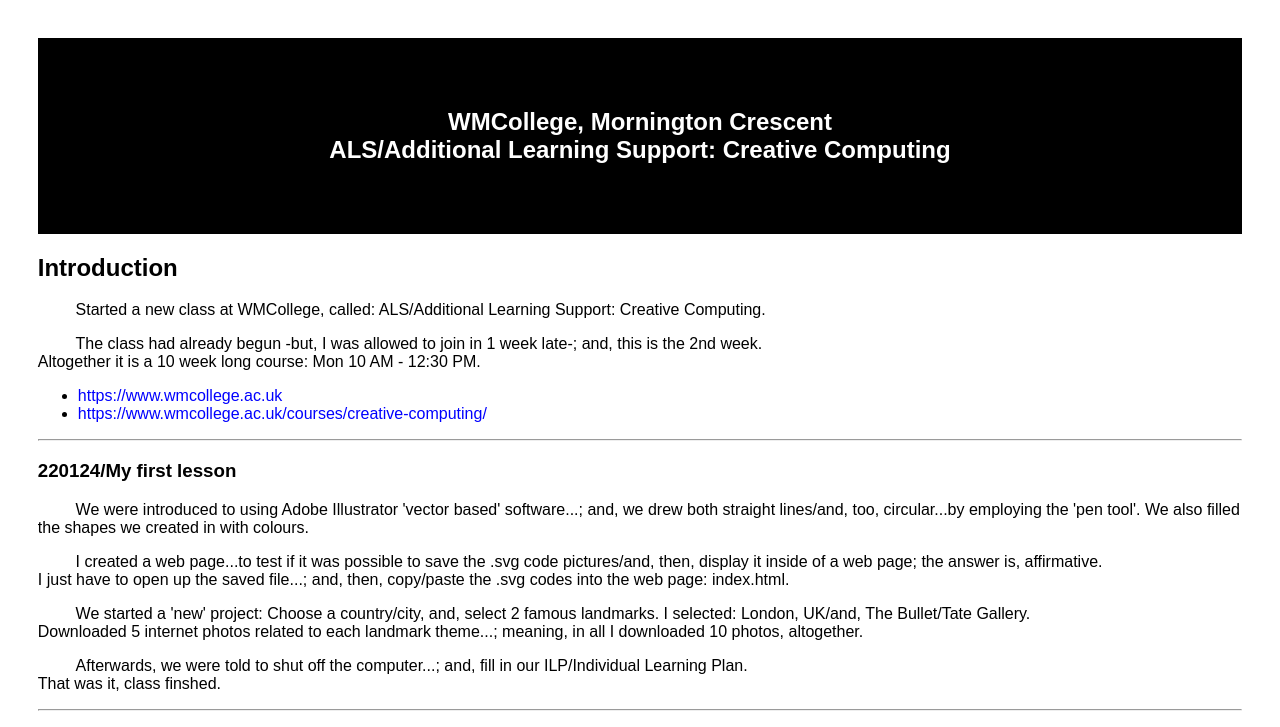
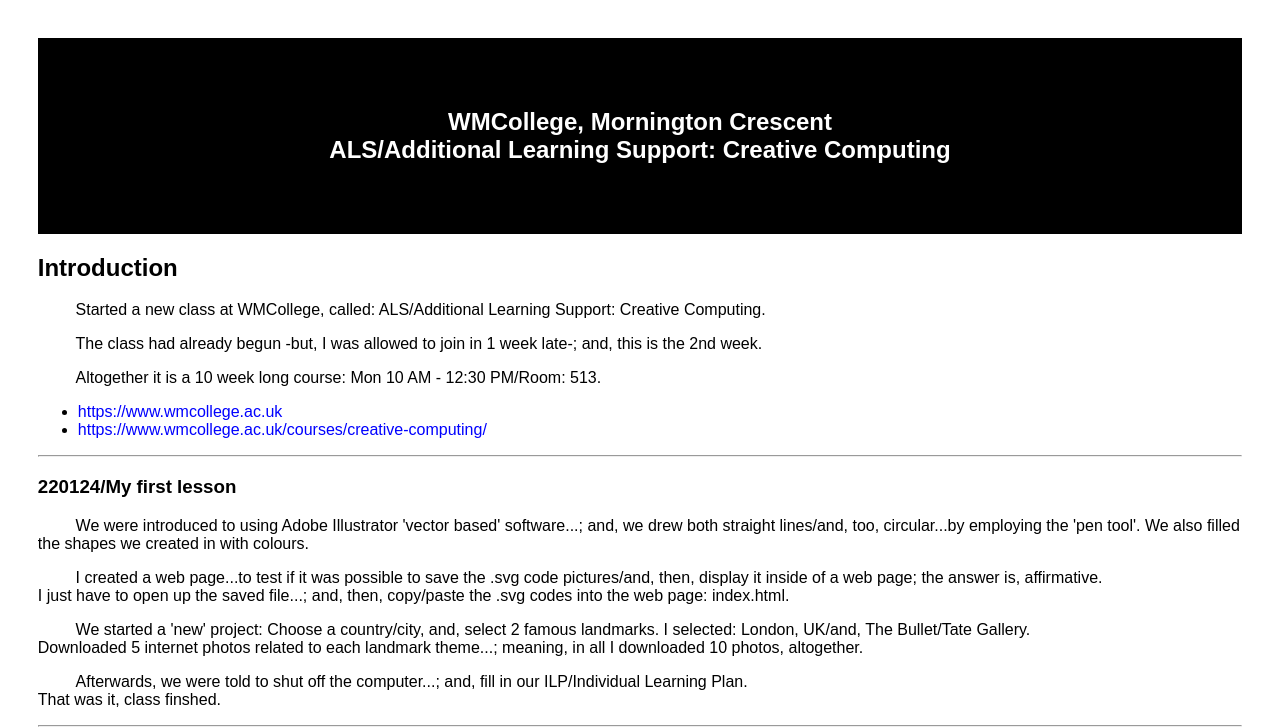
Before and after one commit to pramnora/creative-computing, a plain HTML site: page index.html in a window 1280 px wide. Shown: the top 727 px of the page. Drawn offline with Linux system fonts and the light colour scheme.

Commit message:
Update index.html
Added a next paragraph: Altogether...

```diff
--- a/index.html
+++ b/index.html
@@ -57,8 +57,12 @@
 
    <p class="clsPara">
     The class had already begun -but, I was allowed to join in 1 week late-; and, this is the 2nd week.
-    <br>Altogether it is a 10 week long course: Mon 10 AM - 12:30 PM.
    </p>
+
+   <p class="clsPara">
+    Altogether it is a 10 week long course: Mon 10 AM - 12:30 PM/Room: 513.
+   </p>
+
 
   <ul>
 
```
